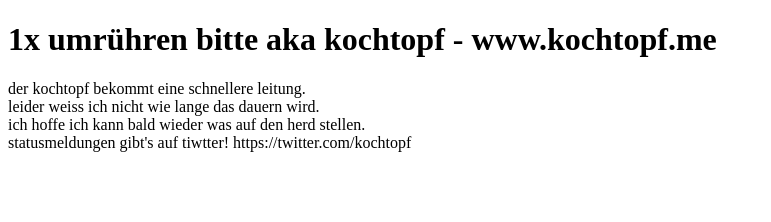
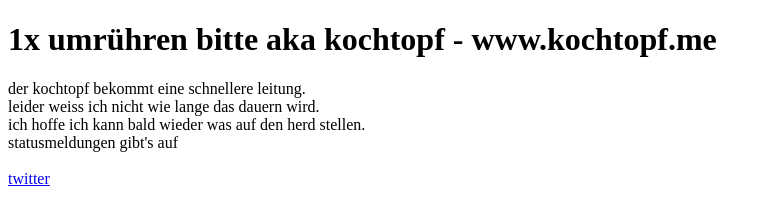
Before and after one commit to kochtopf/kochtopf.github.io, a plain HTML site: page index.html in a window 1280 px wide. Shown: the whole page, without its empty margins (0-771 px from the left). Drawn offline with Linux system fonts and the light colour scheme.

Commit message:
Update index.html

```diff
--- a/index.html
+++ b/index.html
@@ -9,6 +9,7 @@
   leider weiss ich nicht wie lange das dauern wird.<br>
   ich hoffe ich kann bald wieder was auf den herd stellen.<br>
 
-  statusmeldungen gibt's auf tiwtter! https://twitter.com/kochtopf
+  statusmeldungen gibt's auf<br><br>
+  <a href='https://twitter.com/kochtopf'>twitter</a>
 </body>
 </html>
```
